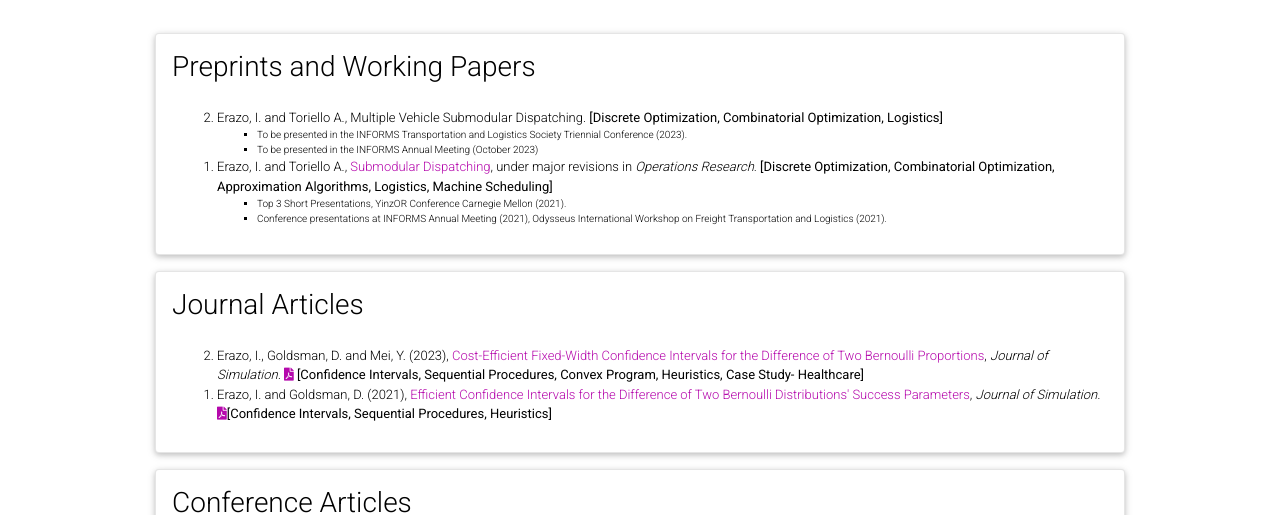
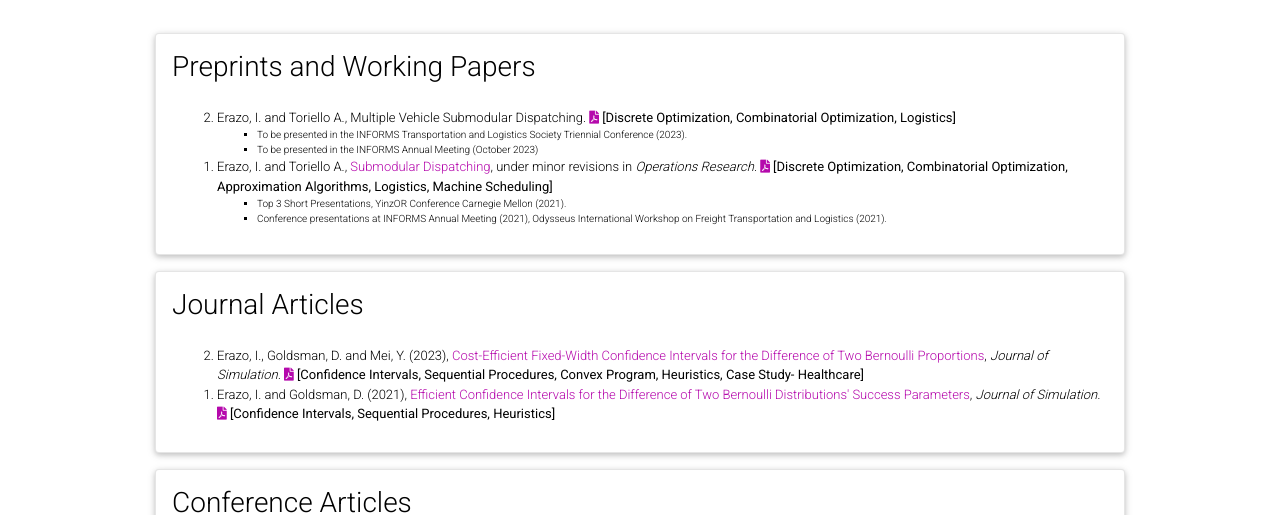
Before and after one commit to ierazo/ierazo.github.io, a Jekyll site: the page built from _pages/pubs_detailed.md, in a window 1280 px wide and 1054 px high. Shown: the part 186-701 px from the top of the window. Built offline with Jekyll 4.4.1, drawn with Linux system fonts in a browser that asks for light colours; comment, search, counter and statistics services are not loaded; a style sheet for code colours, icons or effects is not loaded.

Commit message:
modified preprint files and added others

```diff
--- a/_data/pubs_detailed.yml
+++ b/_data/pubs_detailed.yml
@@ -3,12 +3,12 @@
   type: pubs_list
   contents:
       - description:
-        - title: Erazo, I. and Toriello A., Multiple Vehicle Submodular Dispatching. <b>[Discrete Optimization, Combinatorial Optimization, Logistics]</b>
+        - title: Erazo, I. and Toriello A., Multiple Vehicle Submodular Dispatching. <a href="../assets/pdf/preprints/MSMD_preprint_v2.pdf"><i class="fas fa-file-pdf"></i></a> <b>[Discrete Optimization, Combinatorial Optimization, Logistics]</b>
           contents:
             - To be presented in the INFORMS Transportation and Logistics Society Triennial Conference (2023).
             - To be presented in the INFORMS Annual Meeting (October 2023)
 
-        - title: Erazo, I. and Toriello A., <a href="https://www.researchgate.net/publication/361592420_Submodular_Dispatching">Submodular Dispatching</a>, under major revisions in <em> Operations Research</em>.  <b>[Discrete Optimization, Combinatorial Optimization, Approximation Algorithms, Logistics, Machine Scheduling]</b>
+        - title: Erazo, I. and Toriello A., <a href="https://www.researchgate.net/publication/361592420_Submodular_Dispatching">Submodular Dispatching</a>, under minor revisions in <em> Operations Research</em>. <a href="../assets/pdf/preprints/Optimizing the trade-off between batching and waiting_v3.pdf"><i class="fas fa-file-pdf"></i></a> <b>[Discrete Optimization, Combinatorial Optimization, Approximation Algorithms, Logistics, Machine Scheduling]</b>
           contents:
             - Top 3 Short Presentations, YinzOR Conference Carnegie Mellon (2021).
             - Conference presentations at INFORMS Annual Meeting (2021), Odysseus International Workshop on Freight Transportation and Logistics (2021).
@@ -20,7 +20,7 @@
   contents:
     - description:
         - title: Erazo, I., Goldsman, D. and Mei, Y. (2023),  <a href="https://www.researchgate.net/publication/361765004_Cost-Efficient_Fixed-Width_Confidence_Intervals_for_the_Difference_of_Two_Bernoulli_Proportions"> Cost-Efficient Fixed-Width Confidence Intervals for the Difference of Two Bernoulli Proportions</a>, <em> Journal of Simulation. </em> <a href="../assets/pdf/journal_papers/2022_cost_efficient_CIs.pdf"><i class="fas fa-file-pdf"></i></a> <b>[Confidence Intervals, Sequential Procedures, Convex Program, Heuristics, Case Study- Healthcare]</b>
-        - title: Erazo, I. and Goldsman, D. (2021), <a href="https://www.researchgate.net/publication/355212303_Efficient_confidence_intervals_for_the_difference_of_two_Bernoulli_distributions'_success_parameters"> Efficient Confidence Intervals for the Difference of Two Bernoulli Distributions' Success Parameters</a>, <em> Journal of Simulation. </em> <a href="../assets/pdf/journal_papers/2021_CIs_min_samples.pdf"><i class="fas fa-file-pdf"></i></a><b>[Confidence Intervals, Sequential Procedures, Heuristics]</b>
+        - title: Erazo, I. and Goldsman, D. (2021), <a href="https://www.researchgate.net/publication/355212303_Efficient_confidence_intervals_for_the_difference_of_two_Bernoulli_distributions'_success_parameters"> Efficient Confidence Intervals for the Difference of Two Bernoulli Distributions' Success Parameters</a>, <em> Journal of Simulation. </em> <a href="../assets/pdf/journal_papers/2021_CIs_min_samples.pdf"><i class="fas fa-file-pdf"></i></a> <b>[Confidence Intervals, Sequential Procedures, Heuristics]</b>
 
 
 #################################################################### Conference
```
Also changed, not shown: 3 other files.
